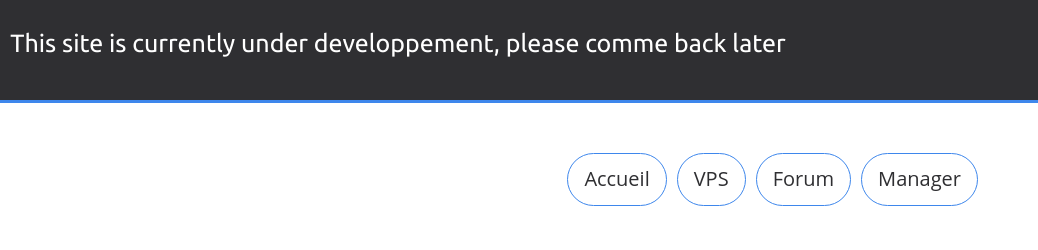
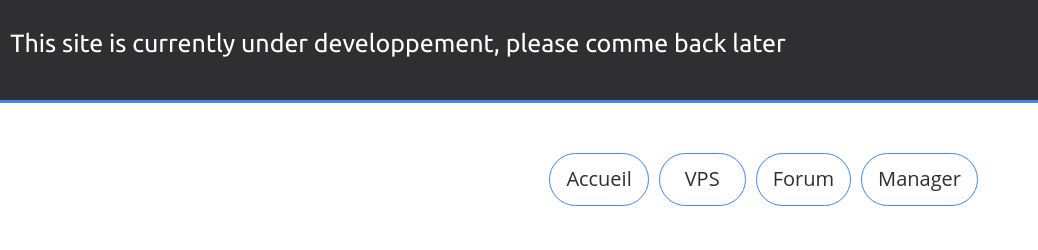
Before and after one commit to stormtrooper42/FoxServs, a plain HTML site: page index.html in a window 1280 px wide. Shown: the top 250 px of the page, 242-1280 px from the left. Drawn offline with nearby package versions, Linux system fonts and the light colour scheme.

Commit message:
Change VPS button

```diff
--- a/css/style.css
+++ b/css/style.css
@@ -260,6 +260,10 @@ nav li a {
     transition-duration: 0.4s;
 }
 
+nav li #vps{
+	   padding: 11px 25px;
+}
+
 nav li a:link{
 	text-decoration: none;
 }
--- a/index.html
+++ b/index.html
@@ -26,7 +26,7 @@
 		<nav>
 			<ul>
 				<li><a href="index.html">Accueil</a></li>
-				<li><a href="vps.html">VPS</a></li>
+				<li><a href="vps.html" id="vps">VPS</a></li>
 				<li><a href="forum">Forum</a></li>
 				<li><a href="#">Manager</a></li>
 
@@ -68,7 +68,7 @@
 		<div class="about">
 			<h1>Serveurs VPS</h1>
 			<img src="img/dell.png" alt="server" />
-			<p>Que vous soyez debutant, développeur ou expert nos offres VPS (Virtual Private Server) vous permettent d'heberger tout vos projets, parfaits pour l'hebergement de sites, serveurs de jeux ou autre, vous avez un controle total sur votre VPS alors n'attendez plus et decouvrez des a present nos offres VPS</p>
+			<p>Que vous soyez debutant, développeur ou expert nos offres VPS (Virtual Private Server) vous permettent d'heberger tous vos projets, parfaits pour l'hebergement de sites, serveurs de jeux ou autre, vous avez un controle total sur votre VPS alors n'attendez plus et decouvrez dès a present nos offres VPS</p>
 
 
 			<a href="vps.html" class="btn-blue">Decouvrez nos offres VPS</a>
```
